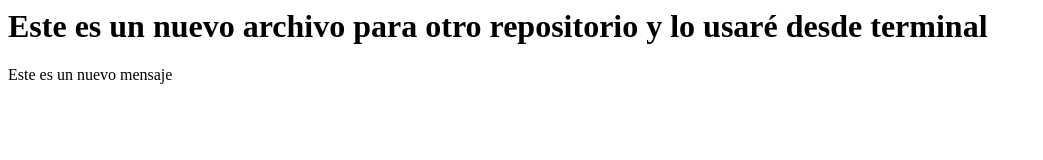
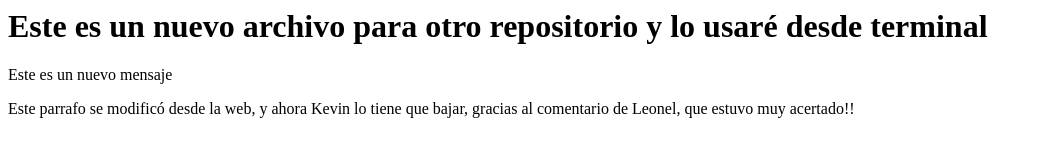
Before and after one commit to kalg12/practica-dos-github, a plain HTML site: page index.html in a window 1280 px wide. Shown: the whole page, without its empty margins (0-1043 px from the left). Drawn offline with Linux system fonts and the light colour scheme.

Commit message:
Update index.html

```diff
--- a/index.html
+++ b/index.html
@@ -3,3 +3,5 @@
 </h1>
 
 <p>Este es un nuevo mensaje</p>
+
+<p>Este parrafo se modificó desde la web, y ahora Kevin lo tiene que bajar, gracias al comentario de Leonel, que estuvo muy acertado!!</p>
```
